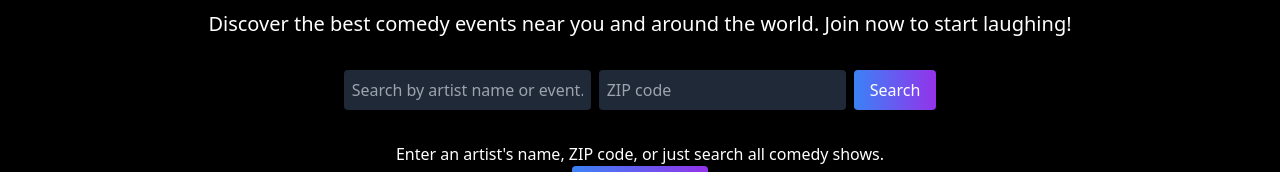
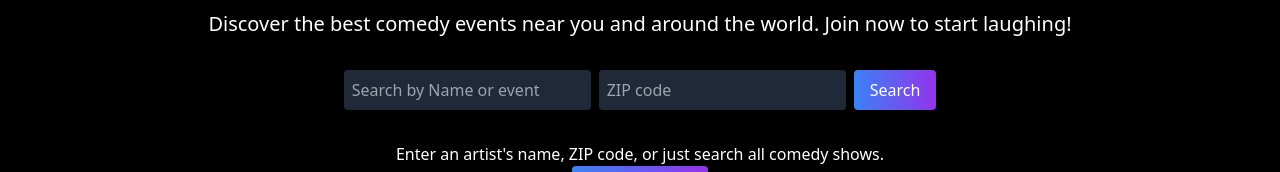
Before and after one commit to zacmea/LocateALaugh, a React (Vite) app in the folder frontend/: page / in a window 1280 px wide. Shown: the part 400-572 px from the top of the page. Built offline with nearby package versions, Linux system fonts and the light colour scheme.

Commit message:
Adjusted search placeholder

```diff
--- a/frontend/src/components/searchbar/SearchBar.jsx
+++ b/frontend/src/components/searchbar/SearchBar.jsx
@@ -51,8 +51,8 @@ function SearchBar() {
                     type="text"
                     value={eventQuery}
                     onChange={(e) => setEventQuery(e.target.value)}
-                    className="w-full p-2 rounded bg-gray-800 text-white placeholder-gray-400 focus:outline-none"
-                    placeholder="Search by artist name or event..."
+                    className="w-full p-2 rounded bg-gray-800 text-white placeholder-gray-400 focus:outline-none "
+                    placeholder="Search by Name or event"
                 />
                 <input
                     type="text"
```
